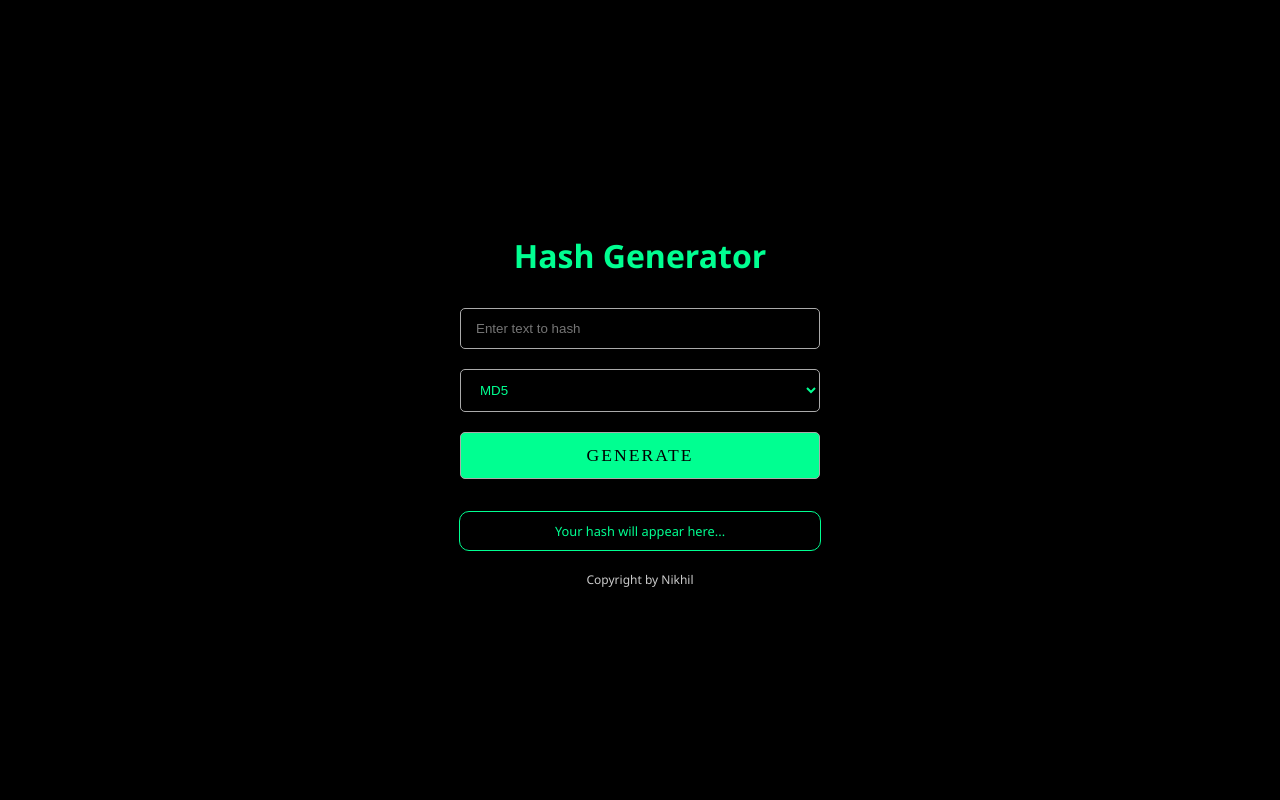
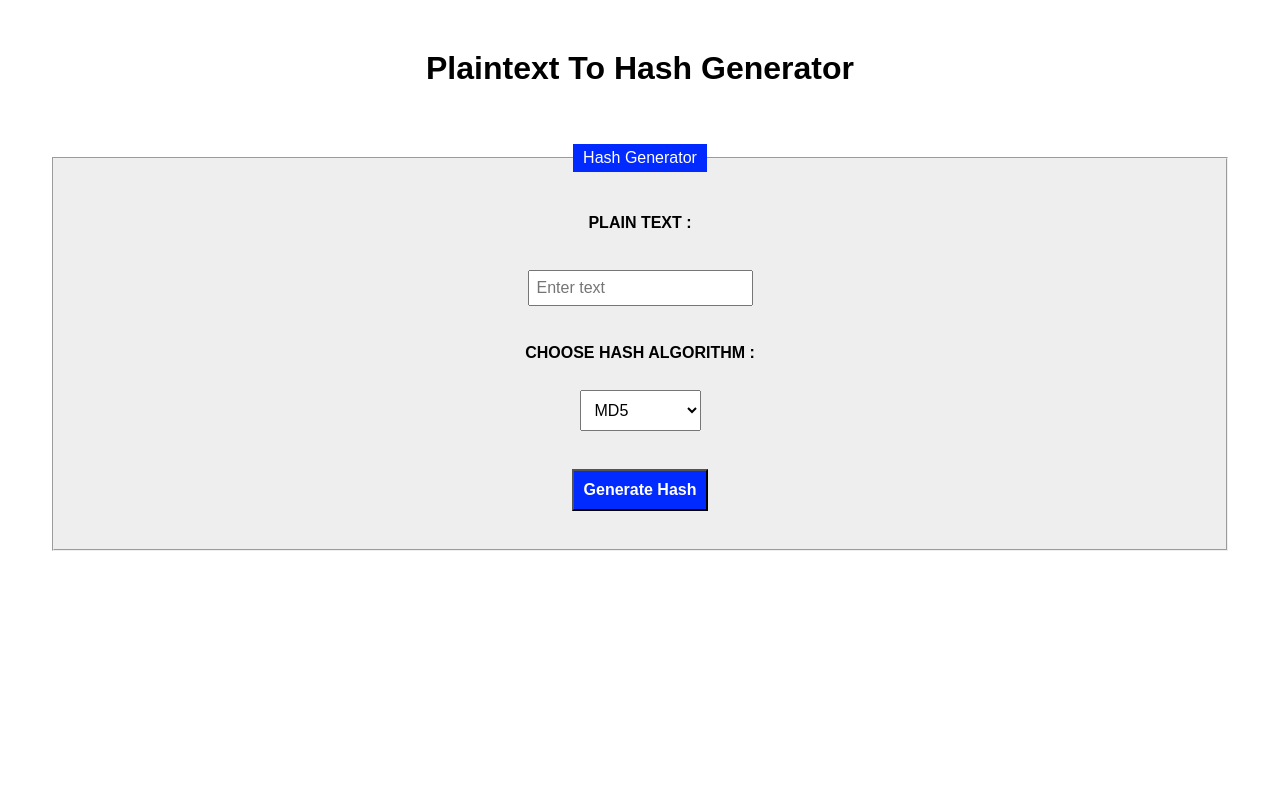
Before and after one commit to nikhilrxthod/HashGen, a Python web app: template templates/index.html in a window 1280 px wide. Run offline with Jinja, Linux system fonts and the light colour scheme; the template is opened without the code that fills it, so the values that code supplies are empty.

Commit message:
Update index.html

```diff
--- a/templates/index.html
+++ b/templates/index.html
@@ -3,104 +3,69 @@
 <head>
     <meta charset="UTF-8">
     <meta name="viewport" content="width=device-width, initial-scale=1.0">
-    <title>Hash Generator with Algorithm Selector</title>
+    <title>Hash Generator</title>
     <style>
-        /* General Body Styling */
-        *{
-            background-color: #000;
-            color: #00ff91;
+
+        body {
+            font-family: Arial, sans-serif;
+            text-align: center;
+            margin: 50px;
         }
-        body {
-            display: flex;
-            justify-content: center;
-            align-items: center;
-            height: 100vh;
-            padding: 0px;
-            margin: 0px;
-            font-family: 'Segoe UI', Tahoma, Geneva, Verdana, sans-serif;
+        input, select, button {
+            padding: 10px;
+            margin: 10px;
+            font-size: 16px;
+
         }
-        .container{
-            width: 100%;
-            height: 100%;
-            display: flex;
-            min-width: 300px;
-            justify-content: center;
-            align-items: center;
-            flex-direction: column;
+        .result {
+            margin-top: 20px;
+            font-size: 18px;
+            font-weight: bold;
+            color: #333;
         }
-        .blow{
-            /* background-color: lime; */
-            width: 100%;
-            height: 100%;
-            display: flex;
-            max-width: 400px;
-            justify-content: center;
-            align-items: center;
-            flex-direction: column;
+        legend {
+            background-color: rgb(0, 42, 255);
+            color: white;
+            padding: 5px 10px;
+
         }
-        .inner{
-            display: flex;
-            justify-content: center;
-            align-items: center;
-            flex-direction: column;
-            width: 100%;
+
+        fieldset {
+            background-color: #eeeeee;
+
         }
-        input[type="text"], select, button {
-            width: 90%;
-            padding: 12px 15px;
-            margin: 10px 0;
-            border: 1px solid #aaa;
-            border-radius: 5px;
-            box-sizing: border-box;
-            transition: .2s;
+
+        input {
+            margin: 20px;
+            padding: 7px;
         }
-        button{
-            color: #000;
-            font-weight: 500;
-            font-size: 1.1rem;
-            letter-spacing: 2px;
-            font-family: serif;
-            background-color: #00ff91;
-        }
-        button:active{
-            color: #00ff91;
-            background-color: transparent;
-        }
-        input[type="text"]:focus, select:focus{
-            outline: 2px solid #00ff91;
-            box-shadow: 0 0 10px #00ff91;
-        }
-        select option {
-            color: #00ff91;
-            text-transform: uppercase;
-        }
-        .hash-output{
-            width: 85%;
-            border: 1px solid;
-            border-radius: 10px;
-            padding: 10px;
-            text-align: center;
-            align-items: center;
-            font-size: .8rem;
-        }
-        i{
-            color: crimson;
-            font-size: 1rem;
-        }
-        .footer{
-            margin-top: 20px;
-            font-size: 12px;
-            color: #ccc;
-        }
+
+
+
+
     </style>
 </head>
 <body>
-<div class="container">
-    <div class="blow">
-        <h1>Hash Generator</h1>
-    <div class="inner">
-        <input type="text" name="text" id="hash" required placeholder="Enter text to hash" />
-          <select name="algorithm" id="hashalgo" class="select-algorithm" required>
+    <h1>
+        <b>Plaintext To Hash Generator</b></h1>
+    <br>
+    <br>
+    <fieldset>
+        <legend>Hash Generator</legend>
+        <br>
+        <br>
+
+        <form method="post">
+            <label for="hash"> <b>PLAIN TEXT :</b></label>
+            <br>
+            <br>
+            <input type="text" name="text" id="hash" placeholder="Enter text" required>
+            <br>
+            <br>
+            <label for="hashalgo"> <b>CHOOSE HASH ALGORITHM :</b></label>
+            <br>
+            <br>
+            <select name="algorithm" id="hashalgo" required>
                 <option value="md5">MD5</option>
                 <option value="sha256">SHA-256</option>
                 <option value="sha1">sha1</option>
@@ -115,16 +80,23 @@
                 <option value="sha3_384">sha3_384</option>
                 <option value="sha3_224">sha3_224</option>
             </select>
-        <button onclick="index()">GENERATE</button>
+
+            <br>
+            <br>
+            <button  style=
+            "background-color: rgb(0, 42, 255);
+            color: white;" onclick="colorFn(this)"type="submit"> <b>Generate Hash </b></button>
+        </form>
+        <br>
+
+        {% if hash_result %}
+        <div class="result">
+            <p style="color: blue;"><strong>Hash For Given Text:</strong> {{ hash_result }}</p>
         </div>
-  <br>
-         <div class="hash-output" id="hashOutput">Your hash will appear here... <br>
-            {% if hash_result %}
-            <i> {{ hash_result }}</i>
         {% endif %}
-        </div>
-    <div class="footer">Copyright by Nikhil</div>
-    </div>
-</div>
+
+
+    </fieldset>
+
 </body>
 </html>
```
Lines whose indentation alone changed are shown as unchanged.
